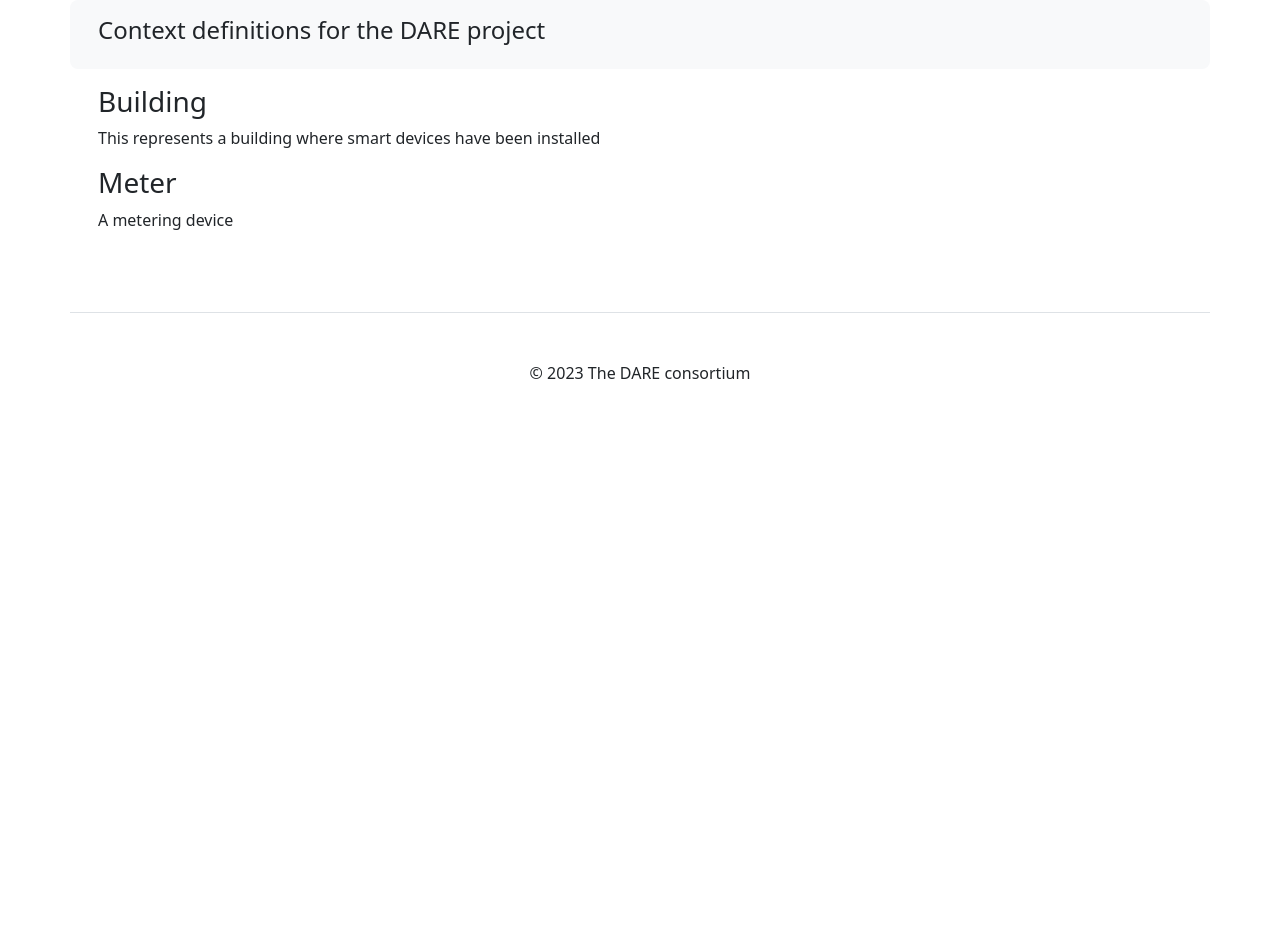
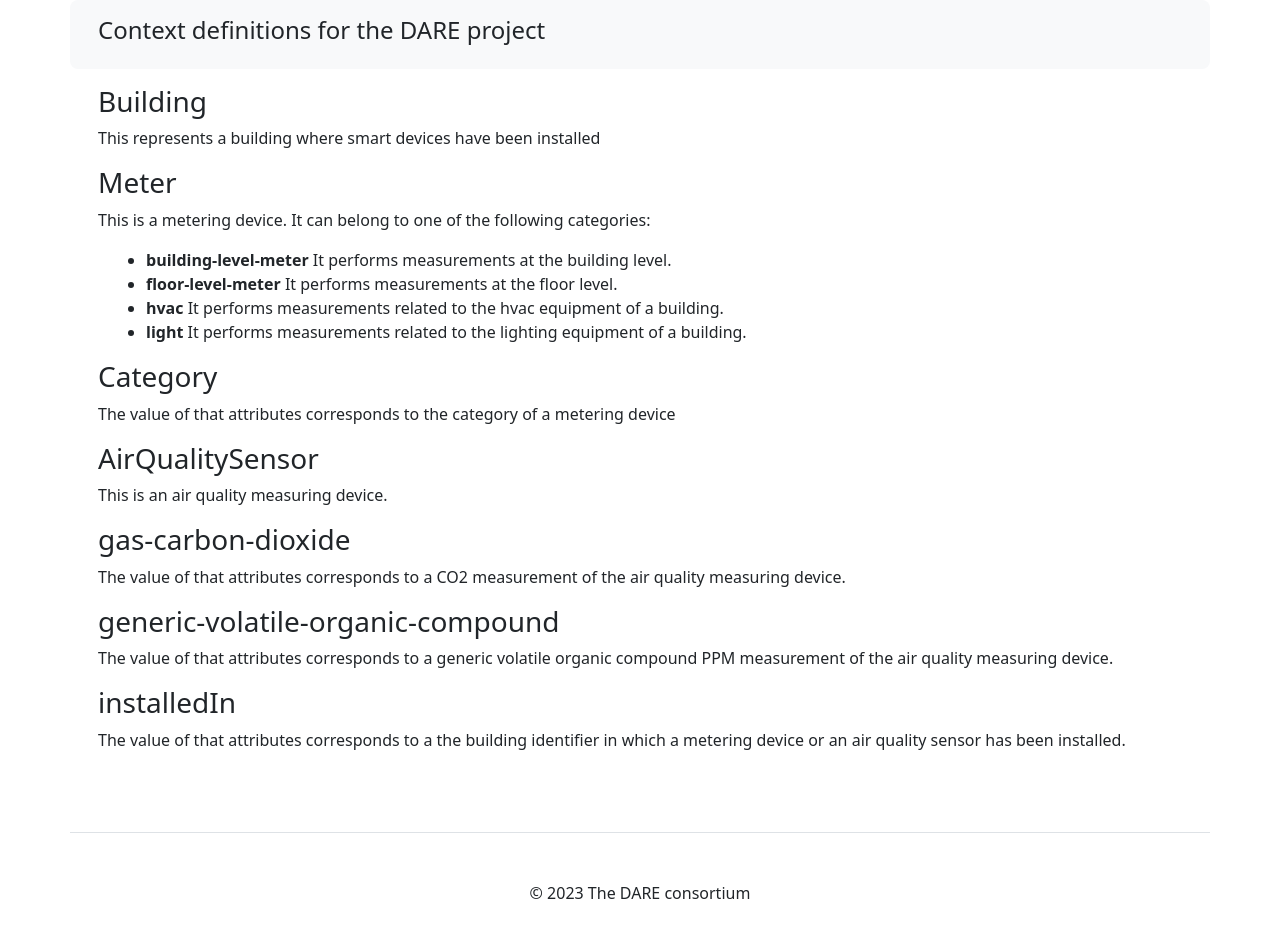
Before and after one commit to excid-io/dare, a plain HTML site: page context/context.html in a window 1280 px wide. Before the commit the page ends 800 px from the top, so only its background shows below. Drawn offline with nearby package versions, Linux system fonts and the light colour scheme.

Commit message:
corrections in context

```diff
--- a/context/context.html
+++ b/context/context.html
@@ -19,7 +19,23 @@
             <h3 id="Buidling">Building</h3>
             <p>This represents a building where smart devices have been installed</p>
             <h3 id="Meter">Meter</h3>
-            <p>A metering device</p>
+            <p>This is a metering device. It can belong to one of the following categories:</p>
+            <ul class="mx-5">
+              <li><b>building-level-meter</b> It performs measurements at the building level.</li>
+              <li><b>floor-level-meter</b> It performs measurements at the floor level.</li>
+              <li><b>hvac</b> It performs measurements related to the hvac equipment of a building.</li>
+              <li><b>light</b> It performs measurements related to the lighting equipment of a building.</li>
+            </ul>
+            <h3 id="cateogry">Category</h3>
+            <p>The value of that attributes corresponds to the category of a metering device</p>
+            <h3 id="AirQualitySensor">AirQualitySensor</h3>
+            <p>This is an air quality measuring device.</p>
+            <h3 id="gas-carbon-dioxide">gas-carbon-dioxide</h3>
+            <p>The value of that attributes corresponds to a CO2 measurement of the air quality measuring device.</p>
+            <h3 id="generic-volatile-organic-compound">generic-volatile-organic-compound</h3>
+            <p>The value of that attributes corresponds to a generic volatile organic compound PPM measurement of the air quality measuring device.</p>
+            <h3 id="installedIn">installedIn</h3>
+            <p>The value of that attributes corresponds to a the building identifier in which a metering device or an air quality sensor has been installed.</p>
         </div>
       </div>
       <footer class="container border-top py-5 my-5">
```
Also changed, not shown: 1 other file.
